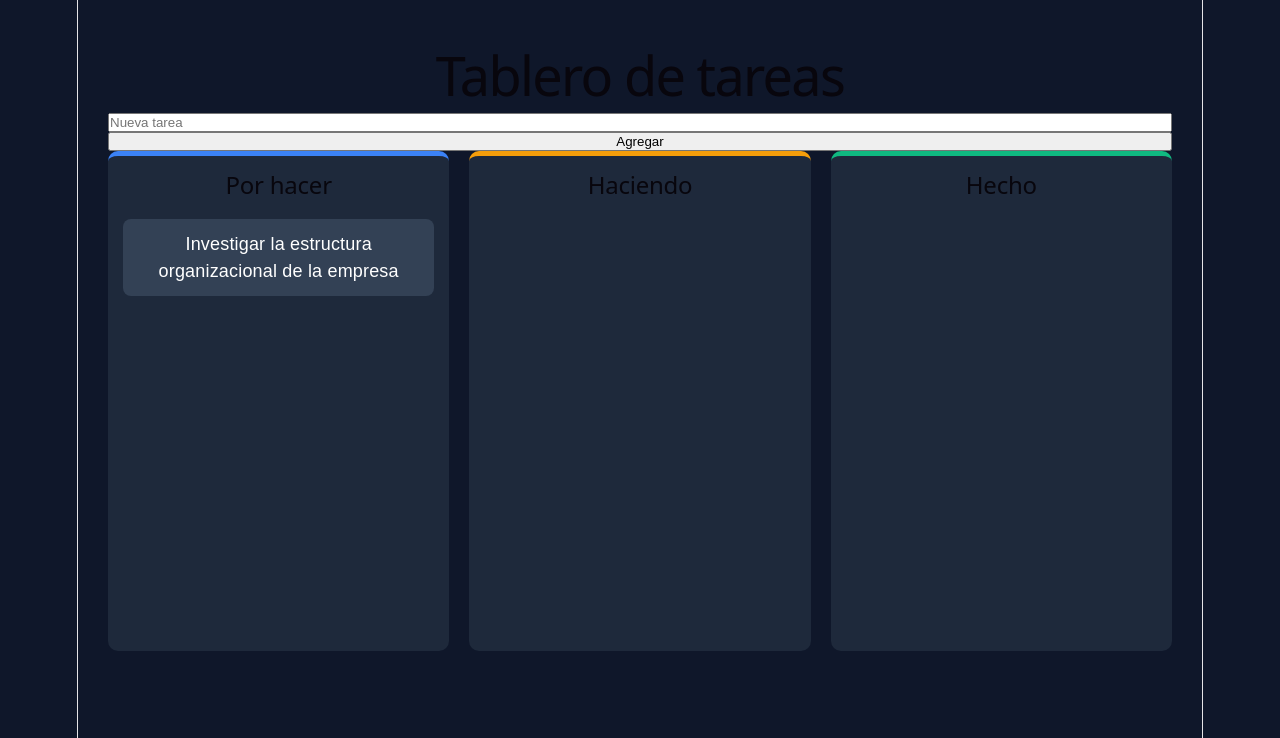
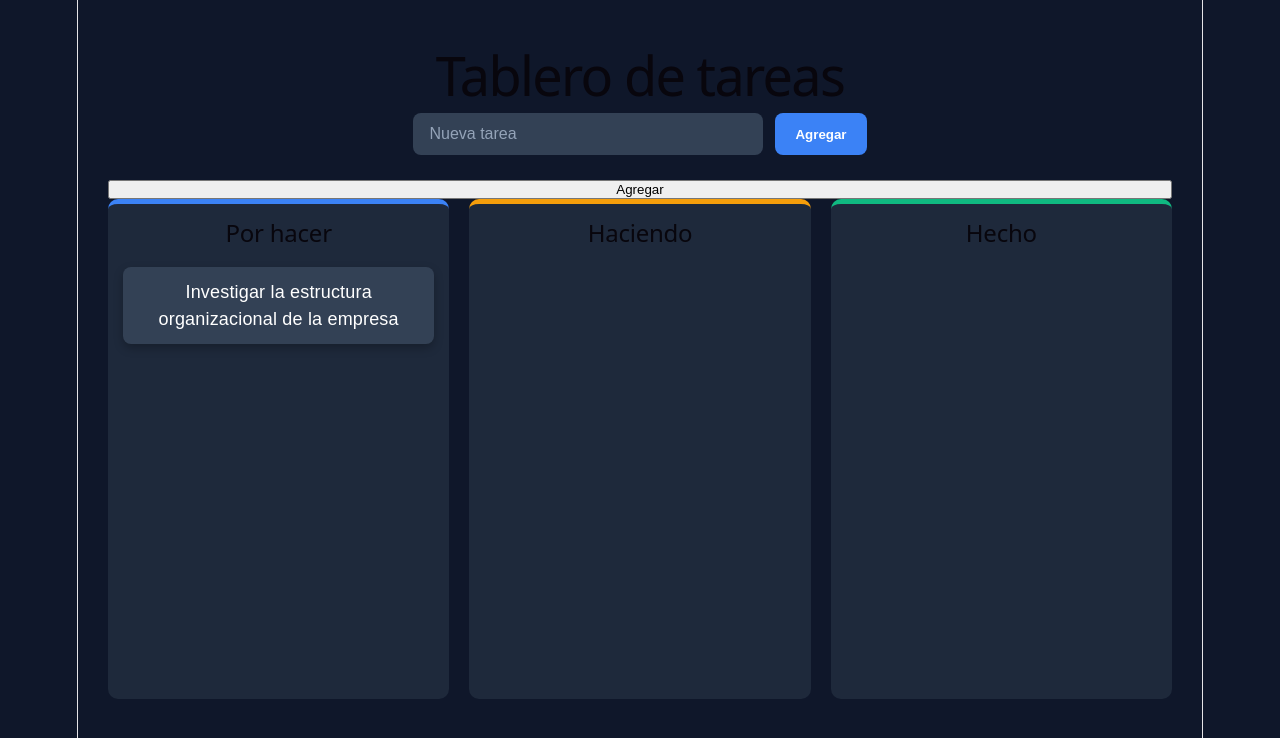
Before and after one commit to vicvqz/tablero-tareas, a React (Vite) app: page / in a window 1280 px wide. Shown: the top 738 px of the page. Built offline with nearby package versions, Linux system fonts and the light colour scheme.

Commit message:
modificacion boton agregar tarea

```diff
--- a/src/App.css
+++ b/src/App.css
@@ -79,8 +79,57 @@ h1 {
   border-radius: 8px;
   margin-bottom: 10px;
   cursor: grab;
+  box-shadow: 0 4px 10px rgba(0,0,0,0.25);
 }
 
 .task-card:hover {
   transform: scale(1.02);
 }
+
+.task-form {
+  display: flex;
+  justify-content: center;
+  gap: 12px;
+  margin-bottom: 25px;
+}
+
+.task-input {
+  width: 350px;
+  padding: 12px 16px;
+
+  border: none;
+  border-radius: 8px;
+
+  background-color: #334155;
+  color: white;
+
+  font-size: 16px;
+}
+
+.task-input::placeholder {
+  color: #94a3b8;
+}
+
+.task-input:focus {
+  outline: 2px solid #3b82f6;
+}
+
+.add-button {
+  padding: 12px 20px;
+
+  border: none;
+  border-radius: 8px;
+
+  background-color: #3b82f6;
+  color: white;
+
+  font-weight: bold;
+  cursor: pointer;
+
+  transition: 0.2s;
+}
+
+.add-button:hover {
+  background-color: #2563eb;
+  transform: translateY(-2px);
+}
--- a/src/components/tablero.jsx
+++ b/src/components/tablero.jsx
@@ -50,11 +50,21 @@ const onDragEnd = (result) => {
     <>
       <h1>Tablero de tareas</h1>
 
-      <input
-        placeholder="Nueva tarea"
-        value={newTask}
-        onChange={(e) => setNewTask(e.target.value)}
-      />
+      <div className="task-form">
+  <input
+    className="task-input"
+    placeholder="Nueva tarea"
+    value={newTask}
+    onChange={(e) => setNewTask(e.target.value)}
+  />
+
+  <button
+    className="add-button"
+    onClick={addTask}
+  >
+    Agregar
+  </button>
+</div>
 
       <button onClick={addTask}>
         Agregar
```
